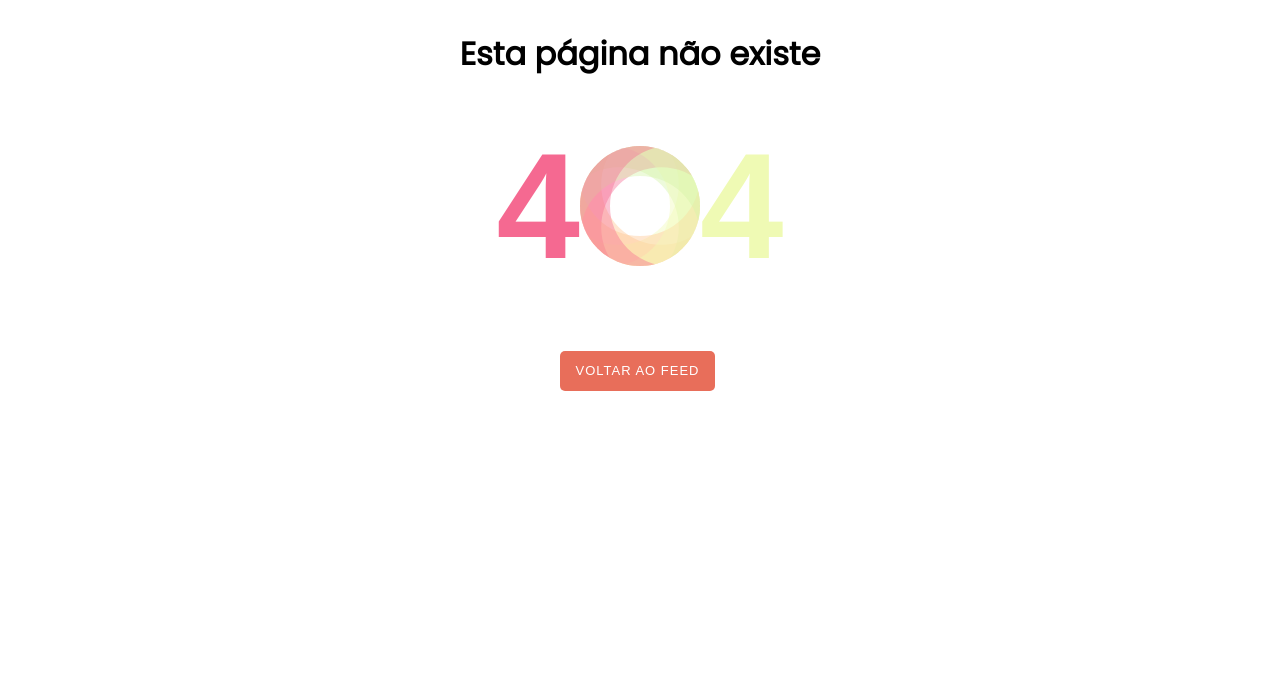
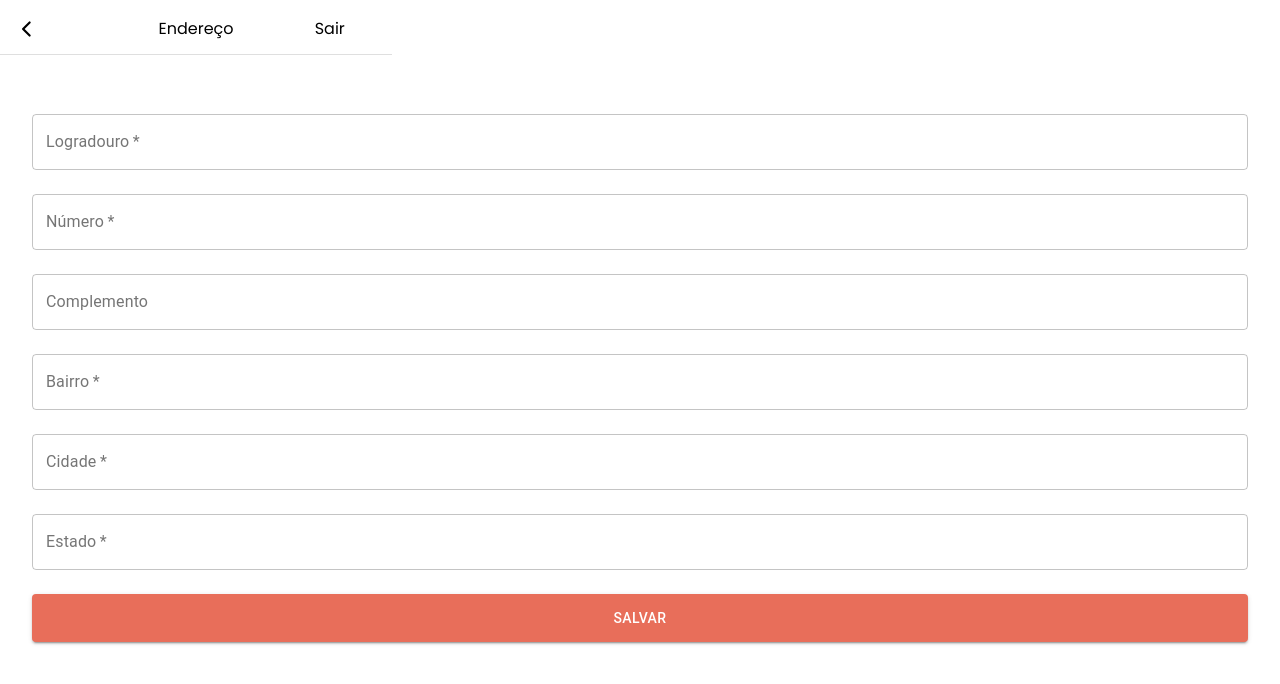
Before and after one commit to future4code/munoz-rappi4A, a React (Create React App) app: page /meu-perfil/editar-endereco in a window 1280 px wide. Shown: the top 684 px of the page. Built offline with nearby package versions, Linux system fonts and the light colour scheme; sample sign-in values are in the browser's storage.

Commit message:
adicionando componentes editar e adicionando novas rotas no router

```diff
--- a/src/components/CardProfile/CardProfile.js
+++ b/src/components/CardProfile/CardProfile.js
@@ -2,6 +2,9 @@ import React from "react";
 import { useRequestData } from "../../hooks/useRequestData";
 import CreateOutlinedIcon from "@material-ui/icons/CreateOutlined";
 import { Card, CardContent, Typography, makeStyles } from "@material-ui/core";
+import { goToEditProfilePage, goToEditAddressPage } from "../../routes/coordinator";
+import { useHistory } from "react-router-dom";
+
 
 const useStyles = makeStyles((theme) => ({
   containerMain: {
@@ -23,6 +26,7 @@ const useStyles = makeStyles((theme) => ({
 }));
 
 const CardProfile = () => {
+  const history = useHistory();
   const classes = useStyles();
   const token = localStorage.getItem("token");
   const { data: profile, loading } = useRequestData("/profile", token);
@@ -61,7 +65,7 @@ const CardProfile = () => {
                 </Typography>{" "}
               </CardContent>
               <CardContent style={{ gridColumnEnd: "span 1" }}>
-                <CreateOutlinedIcon className={classes.icon} />
+                <CreateOutlinedIcon className={classes.icon} onClick={() => goToEditProfilePage(history)}/>
               </CardContent>
             </Card>
 
@@ -82,7 +86,7 @@ const CardProfile = () => {
                 </Typography>{" "}
               </CardContent>
               <CardContent style={{ gridColumnEnd: "span 1" }}>
-                <CreateOutlinedIcon className={classes.icon} />
+                <CreateOutlinedIcon className={classes.icon} onClick={() => goToEditAddressPage(history)}/>
               </CardContent>
             </Card>
           </div>
--- /dev/null
+++ b/src/pages/EditAddressPage/EditAddressPage.js
@@ -0,0 +1,127 @@
+import { Button, TextField } from "@material-ui/core";
+import axios from "axios";
+import React from "react";
+import { Header } from "../../components/Header/Header";
+import { BASE_URL } from "../../constants/urls";
+import { useForm } from "../../hooks/useForm";
+import { AddressPageContainer, InputsContainer } from "./styled";
+import { useHistory } from "react-router-dom";
+import { goToProfilePage } from "../../routes/coordinator";
+import useProtectedPage from "../../hooks/useProtectedPage";
+
+const EditAddressPage = () => {
+  useProtectedPage();
+  const history = useHistory();
+  const { form, onChangeForm, clearInputs } = useForm({
+    street: "",
+    number: "",
+    neighbourhood: "",
+    city: "",
+    state: "",
+    complement: "",
+  });
+  const token = localStorage.getItem("token");
+  const submitEditAddress = (e) => {
+    e.preventDefault();
+    axios
+      .put(`${BASE_URL}/address`, form, {
+        headers: {
+          auth: token,
+        },
+      })
+      .then((response) => {
+        localStorage.setItem("token", response.data.token);
+        clearInputs();
+        goToProfilePage(history);
+      })
+      .catch((error) => {
+        alert(error.response.data);
+      });
+  };
+  return (
+    <div>
+      <Header showBackBtn={true} title={"Endereço"} />
+      <AddressPageContainer>
+        <InputsContainer>
+          <form onSubmit={submitEditAddress}>
+            <TextField
+              id="outlined-basic"
+              label="Logradouro"
+              placeholder={"Rua / Av."}
+              variant="outlined"
+              margin={"normal"}
+              name={"street"}
+              type={"text"}
+              value={form.street}
+              onChange={onChangeForm}
+              required
+            />
+
+            <TextField
+              id="outlined-basic"
+              label="Número"
+              variant="outlined"
+              margin={"normal"}
+              name={"number"}
+              type={"number"}
+              placeholder={"Número"}
+              value={form.number}
+              onChange={onChangeForm}
+              required
+            />
+            <TextField
+              id="outlined-basic"
+              label="Complemento"
+              placeholder={"Apto. / Bloco"}
+              variant="outlined"
+              margin={"normal"}
+              name={"complement"}
+              value={form.complement}
+              onChange={onChangeForm}
+            />
+            <TextField
+              id="outlined-basic"
+              label="Bairro"
+              placeholder={"Bairro"}
+              variant="outlined"
+              margin={"normal"}
+              name={"neighbourhood"}
+              type={"text"}
+              value={form.neighbourhood}
+              onChange={onChangeForm}
+              required
+            />
+            <TextField
+              id="outlined-basic"
+              label="Cidade"
+              placeholder={"Cidade"}
+              variant="outlined"
+              margin={"normal"}
+              name={"city"}
+              type={"text"}
+              value={form.city}
+              onChange={onChangeForm}
+              required
+            />
+            <TextField
+              id="outlined-basic"
+              label="Estado"
+              placeholder={"Estado"}
+              variant="outlined"
+              margin={"normal"}
+              name={"state"}
+              type={"text"}
+              value={form.state}
+              onChange={onChangeForm}
+              required
+            />
+            <Button variant="contained" color="primary" type={"submit"}>
+              Salvar
+            </Button>
+          </form>
+        </InputsContainer>
+      </AddressPageContainer>
+    </div>
+  );
+};
+export default EditAddressPage;
--- /dev/null
+++ b/src/pages/EditAddressPage/styled.js
@@ -0,0 +1,34 @@
+import styled from "styled-components";
+
+export const AddressPageContainer = styled.main`
+  max-width: 100vw;
+  height: 75vh;
+  display: flex;
+  align-items: center;
+  justify-content: center;
+`;
+
+export const TittleAddress = styled.h4`
+  justify-content: center;
+  display: flex;
+`;
+
+export const InputsContainer = styled.section`
+  display: flex;
+  flex-direction: column;
+  justify-content: center;
+  width: 95vw;
+  form {
+    display: flex;
+    flex-direction: column;
+    input,
+    button {
+      width: 100%;
+    }
+    button {
+      margin-top: 16px;
+      height: 6vh;
+      border: none;
+    }
+  }
+`;
--- /dev/null
+++ b/src/pages/EditProfilePage/EditProfilePage.js
@@ -0,0 +1,87 @@
+import { Button, TextField } from "@material-ui/core";
+import axios from "axios";
+import { BASE_URL } from "../../constants/urls";
+import { useForm } from "../../hooks/useForm";
+import React from "react";
+import { InputsContainer, SignUpPageContainer } from "./styled";
+import { useHistory } from "react-router-dom";
+import { Header } from "../../components/Header/Header";
+import { goToProfilePage } from "../../routes/coordinator";
+import useProtectedPage from "../../hooks/useProtectedPage";
+
+const EditProfilePage = () => {
+  useProtectedPage();
+  const history = useHistory();
+  const { form, onChangeForm, clearInputs } = useForm({
+    name: "",
+    email: "",
+    cpf: "",
+  });
+
+  const onSubmitEditProfile = (e) => {
+    e.preventDefault();
+    axios
+      .put(`${BASE_URL}/profile`, form)
+      .then((response) => {
+        localStorage.setItem("token", response.data.token);
+        clearInputs();
+        goToProfilePage(history);
+      })
+      .catch((err) => {
+        alert(err.response.data.message);
+        console.log(err.response.data.message);
+      });
+  };
+  return (
+    <>
+      <Header showBackBtn={true} title={"Editar"} />
+
+      <SignUpPageContainer>
+        <InputsContainer>
+          <form onSubmit={onSubmitEditProfile}>
+            <TextField
+              id="outlined-basic"
+              label="Nome"
+              variant="outlined"
+              margin={"normal"}
+              name={"name"}
+              type={"text"}
+              value={form.name}
+              onChange={onChangeForm}
+              required
+            />
+
+            <TextField
+              id="outlined-basic"
+              label="E-mail"
+              variant="outlined"
+              margin={"normal"}
+              name={"email"}
+              type={"email"}
+              value={form.email}
+              onChange={onChangeForm}
+              required
+            />
+            <TextField
+              id="outlined-basic"
+              label="CPF"
+              variant="outlined"
+              margin={"normal"}
+              name={"cpf"}
+              pattern="\d{3}\.\d{3}\.\d{3}-\d{2}"
+              helperText={"Ex: 012.345.678-90"}
+              value={form.cpf}
+              onChange={onChangeForm}
+              required
+            />
+            <Button variant="contained" color="primary" type={"submit"}>
+              Salvar
+            </Button>
+          </form>
+        </InputsContainer>
+      </SignUpPageContainer>
+    </>
+  );
+};
+
+export default EditProfilePage;
--- /dev/null
+++ b/src/pages/EditProfilePage/styled.js
@@ -0,0 +1,27 @@
+import styled from "styled-components";
+
+export const SignUpPageContainer = styled.main`
+  max-width: 100vw;
+  height: 100vh;
+  display: flex;
+  align-items: center;
+  justify-content: center;
+`;
+
+export const InputsContainer = styled.section`
+  display: flex;
+  flex-direction: column;
+  justify-content: center;
+  width: 95vw;
+  form {
+    display: flex;
+    flex-direction: column;
+    input,
+    button {
+      width: 100%;
+    }
+    button {
+      margin-top: 16px;
+    }
+  }
+`;
--- a/src/routes/Router.js
+++ b/src/routes/Router.js
@@ -8,6 +8,8 @@ import FeedPage from "../pages/FeedPage/feedPage.jsx";
 import RestaurantListPage from "../pages/RestaurantListPage/RestaurantListPage";
 import CartPage from "../pages/CartPage/CartPage";
 import ProfilePage from "../pages/ProfilePage/ProfilePage";
+import EditProfilePage from "../pages/EditProfilePage/EditProfilePage";
+import EditAddressPage from "../pages/EditAddressPage/EditAddressPage";
 import ErrorPage from "../pages/ErrorPage/ErrorPage";
 
 const Router = () => {
@@ -38,6 +40,12 @@ const Router = () => {
         <Route exact path="/meu-perfil">
           <ProfilePage />
         </Route>
+        <Route exact path="/meu-perfil/editar-perfil">
+          <EditProfilePage />
+        </Route>
+        <Route exact path="/meu-perfil/editar-endereco">
+          <EditAddressPage />
+        </Route>
         <Route>
           <ErrorPage />
         </Route>
--- a/src/routes/coordinator.js
+++ b/src/routes/coordinator.js
@@ -29,3 +29,11 @@ export const goToCartPage = (history) => {
 export const goToProfilePage = (history) => {
     history.push("/meu-perfil")
 }
+
+export const goToEditProfilePage = (history) => {
+    history.push("/meu-perfil/editar-perfil")
+}
+
+export const goToEditAddressPage = (history) => {
+    history.push("/meu-perfil/editar-endereco")
+}
```
